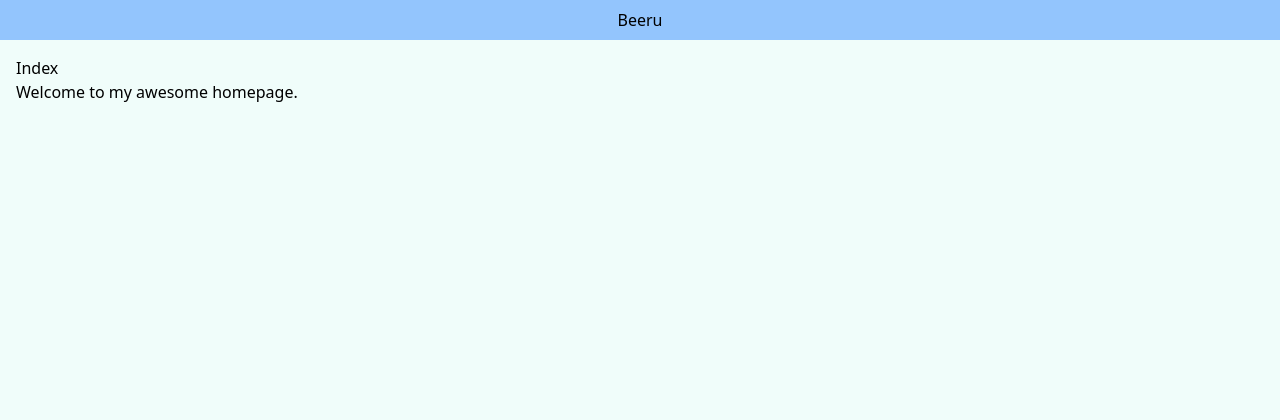
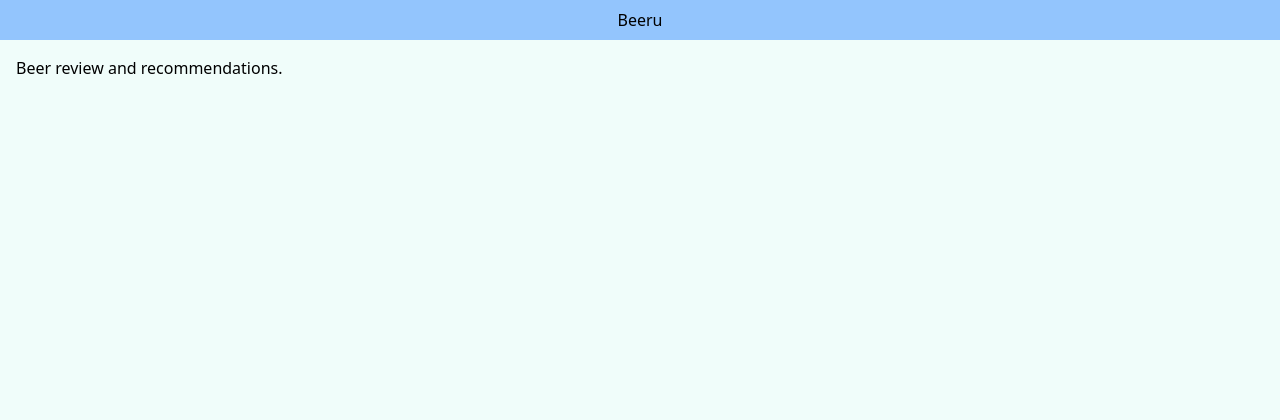
Before and after one commit to CheoR/Beeru, a Flask app: page / in a window 1280 px wide. Shown: the top 420 px of the page. Run offline with Flask 3, Linux system fonts and the light colour scheme; some libraries are stand-ins or nearby versions.

Commit message:
chore: update title

```diff
--- a/templates/index.html
+++ b/templates/index.html
@@ -1,12 +1,14 @@
 {% extends "base.html" %}
 
 {% block title %}
-    Moo
+    Home
 {% endblock title %}
 
 {% block content %}
-    <h1>Index</h1>
-    <p class="important">
-      Welcome to my awesome homepage.
-    </p>
+    <div>
+        <!-- <h1 class="text-center">Index</h1> -->
+        <p>
+          Beer review and recommendations.
+        </p>
+    </div>
 {% endblock content %}
```
